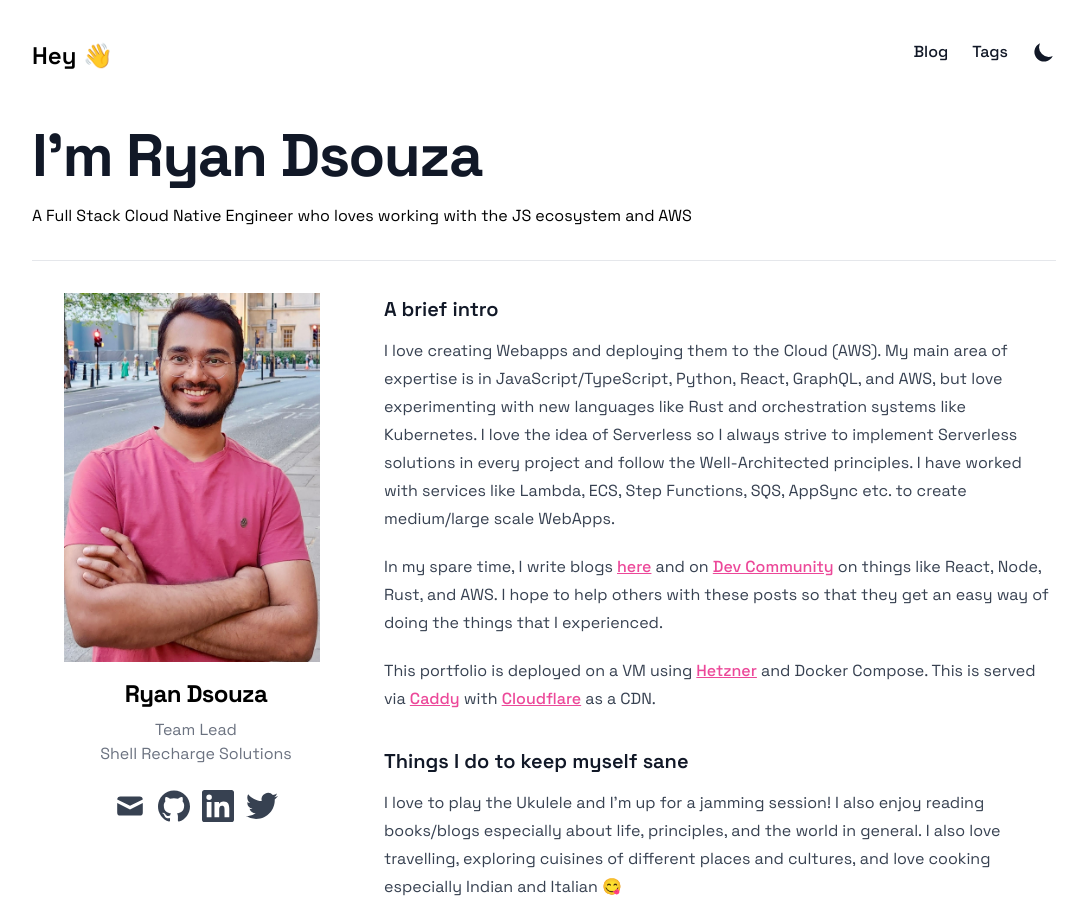
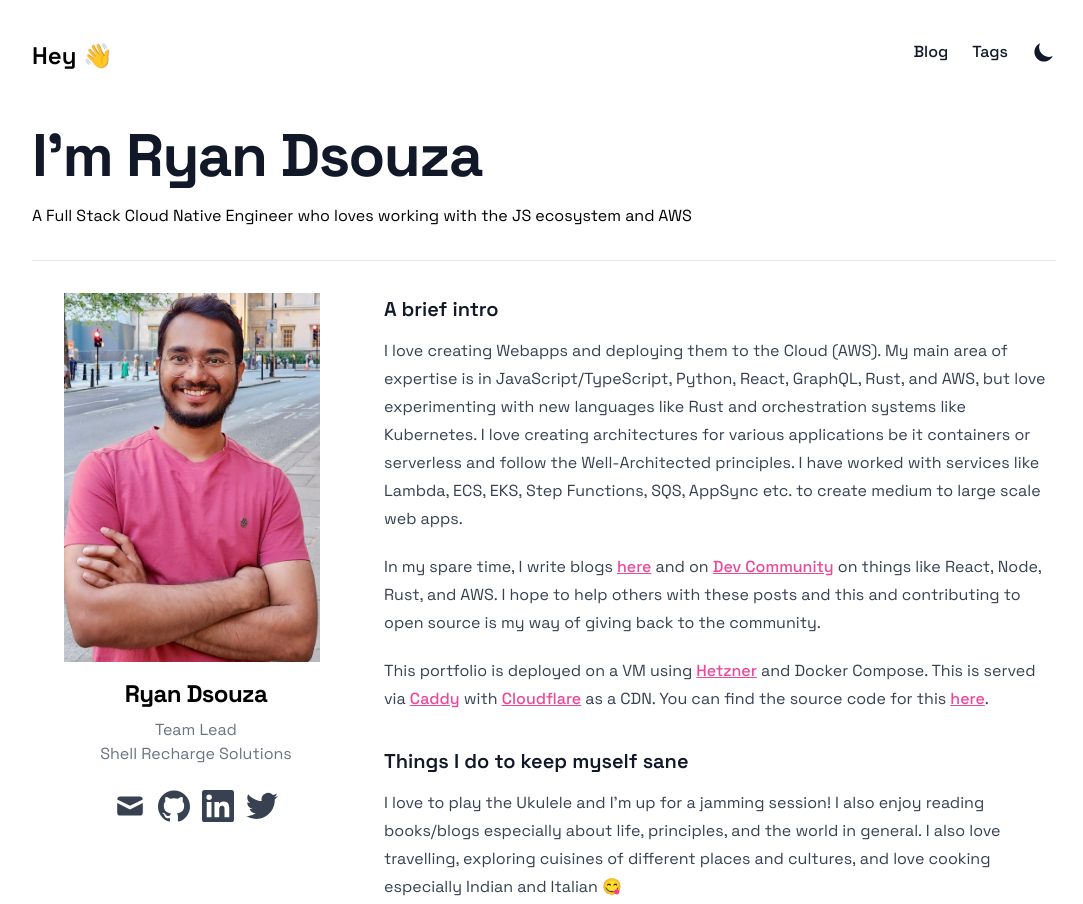
Before and after one commit to ryands17/cloud-resume, an Astro site: page / in a window 1280 px wide. Shown: the top 904 px of the page, without its empty margins (96-1179 px from the left). Built offline with nearby package versions, Linux system fonts and the light colour scheme; Astro itself is replaced by a stand-in of ours; some packages are replaced by stand-ins of ours.

Commit message:
update main content

```diff
--- a/src/content/authors/default.mdx
+++ b/src/content/authors/default.mdx
@@ -11,11 +11,11 @@ github: https://github.com/ryands17/
 
 ### A brief intro
 
-I love creating Webapps and deploying them to the Cloud (AWS). My main area of expertise is in JavaScript/TypeScript, Python, React, GraphQL, and AWS, but love experimenting with new languages like Rust and orchestration systems like Kubernetes. I love the idea of Serverless so I always strive to implement Serverless solutions in every project and follow the Well-Architected principles. I have worked with services like Lambda, ECS, Step Functions, SQS, AppSync etc. to create medium/large scale WebApps.
+I love creating Webapps and deploying them to the Cloud (AWS). My main area of expertise is in JavaScript/TypeScript, Python, React, GraphQL, Rust, and AWS, but love experimenting with new languages like Rust and orchestration systems like Kubernetes. I love creating architectures for various applications be it containers or serverless and follow the Well-Architected principles. I have worked with services like Lambda, ECS, EKS, Step Functions, SQS, AppSync etc. to create medium to large scale web apps.
 
-In my spare time, I write blogs [here](https://ryan17.dev/blog/) and on [Dev Community](https://dev.to/ryands17/) on things like React, Node, Rust, and AWS. I hope to help others with these posts so that they get an easy way of doing the things that I experienced.
+In my spare time, I write blogs [here](https://ryan17.dev/blog/) and on [Dev Community](https://dev.to/ryands17/) on things like React, Node, Rust, and AWS. I hope to help others with these posts and this and contributing to open source is my way of giving back to the community.
 
-This portfolio is deployed on a VM using [Hetzner](https://www.hetzner.com/) and Docker Compose. This is served via [Caddy](https://caddyserver.com/) with [Cloudflare](https://www.cloudflare.com/) as a CDN.
+This portfolio is deployed on a VM using [Hetzner](https://www.hetzner.com/) and Docker Compose. This is served via [Caddy](https://caddyserver.com/) with [Cloudflare](https://www.cloudflare.com/) as a CDN. You can find the source code for this [here](https://github.com/ryands17/cloud-resume).
 
 ### Things I do to keep myself sane
 
```
